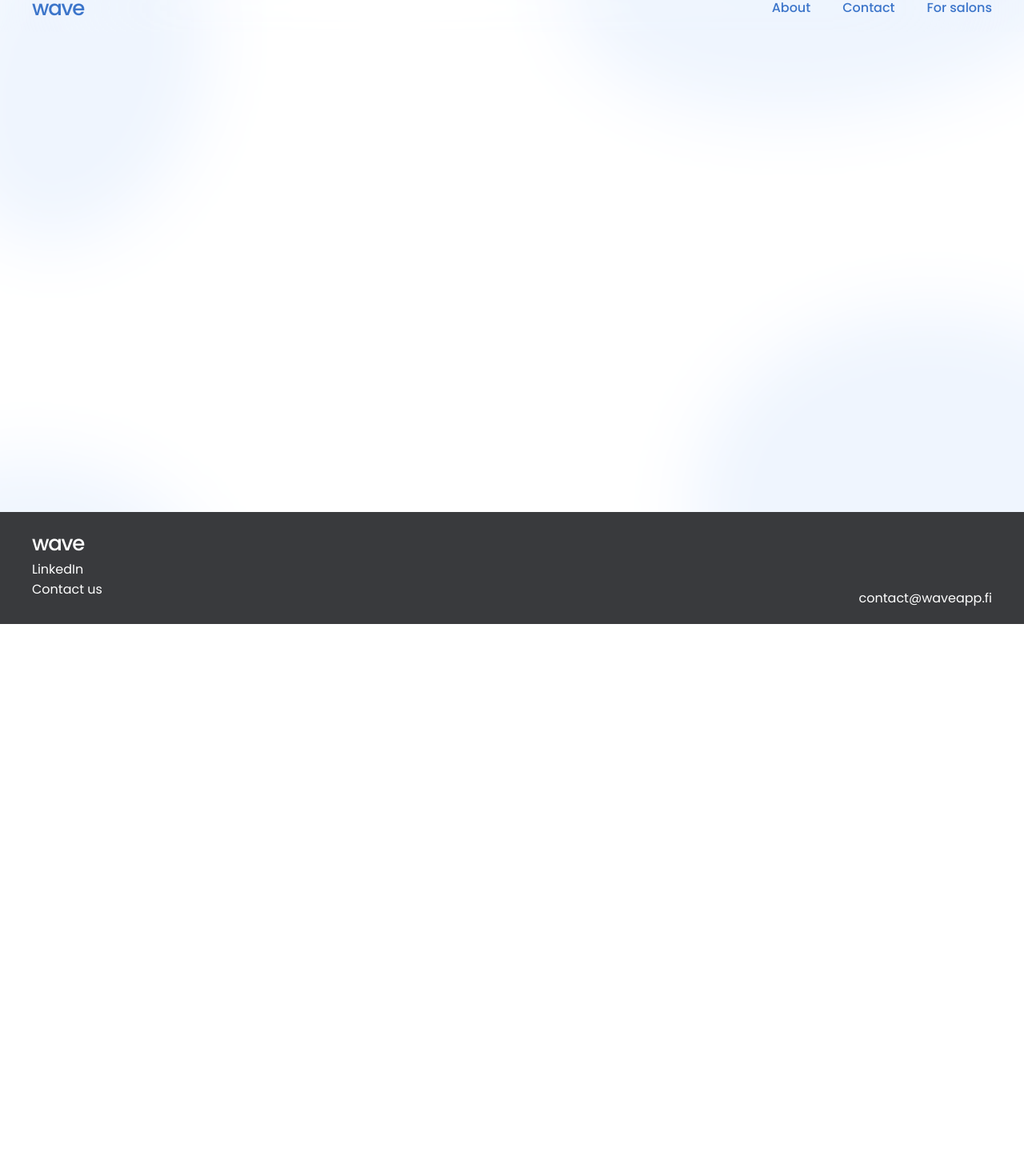
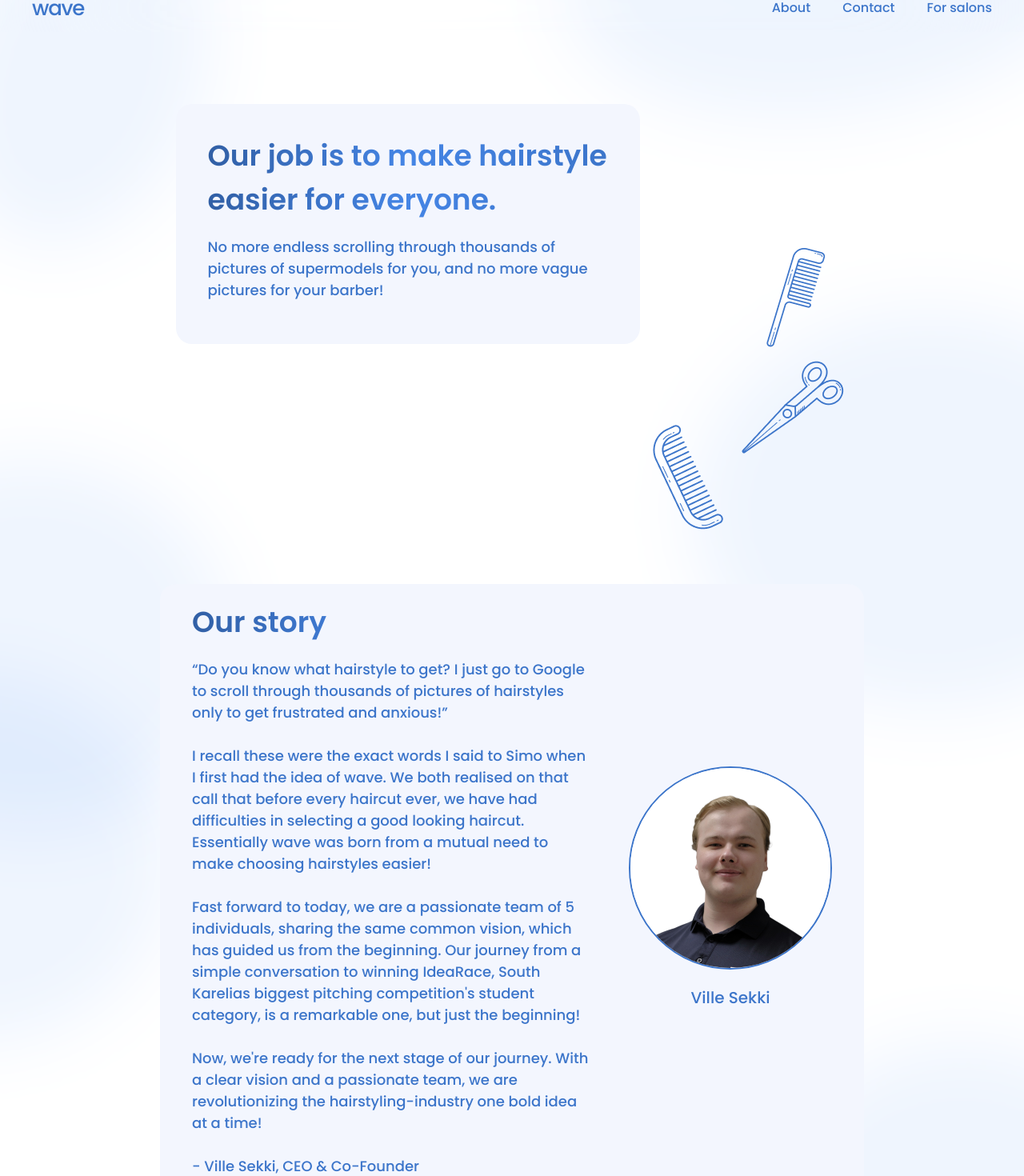
Before and after one commit to Wave-Oy/wave-website, a SvelteKit app: page /about in a window 1280 px wide. Shown: the part 20-1490 px from the top of the page at 80% size. Before the commit the page ends 800 px from the top, so only its background shows below. Built offline with nearby package versions, Linux system fonts and the light colour scheme.

Commit message:
About page

```diff
--- a/src/routes/about/+page.svelte
+++ b/src/routes/about/+page.svelte
@@ -1,5 +1,150 @@
+<script lang="ts">
+    // For icons check: https://svelte-icons.vercel.app/
+    import { base } from '$app/paths';
+</script>
+
 <div class="about page">
-    <div class="container">
-
+    <div class="row" style="max-height: 300px; margin-top:50px;">
+        <div class="col box-around">
+            <h1 class="gradient-l-r">Our job is to make hairstyle easier for everyone.</h1>
+            <p>No more endless scrolling through thousands of pictures of supermodels for you, and no more vague pictures for your barber!</p>
+        </div>
+        <div class="col" style="margin-top: 150px;">
+            <img src={`${base}/about-decorations.png`} alt="decorations" class="decorations">
+        </div>
+    </div>
+    <div class="row box-around" style="margin-top:300px; max-width:800px;">
+        <div class="col">
+            <h1 class="gradient-l-r">Our story</h1>
+            <p>
+                “Do you know what hairstyle to get? I just go to Google to scroll through thousands of pictures of hairstyles only to get frustrated and anxious!”
+                <br>
+                <br>
+                I recall these were the exact words I said to Simo when I first had the idea of wave. We both realised on that call that before every haircut ever, we have had difficulties in selecting a good looking haircut. Essentially wave was born from a mutual need to make choosing hairstyles easier!
+                <br>
+                <br>
+                Fast forward to today, we are a passionate team of 5 individuals, sharing the same common vision, which has guided us from the beginning. Our journey from a simple conversation to winning IdeaRace, South Karelias biggest pitching competition's student category, is a remarkable one, but just the beginning!
+                <br>
+                <br>
+                Now, we're ready for the next stage of our journey. With a clear vision and a passionate team, we are revolutionizing the hairstyling-industry one bold idea at a time!
+                <br>
+                <br>
+                - Ville Sekki, CEO & Co-Founder
+            </p>
+        </div>
+        <div class="col headshot-container">
+            <img src={`${base}/headshot_ville.jpg`} alt="Ville Sekki" class="headshot">
+            <p class="headshot-title">Ville Sekki</p>
+        </div>
+    </div>
+    <div class="row" style="margin-top:50px;">
+        <div class="col">
+            <img src={`${base}/about-decorations.png`} alt="decorations">
+        </div>
+        <div class="col box-around" style="margin-top:250px;">
+            <h1 class="gradient-l-r">Why do we do this?</h1>
+            <p>
+                Our job is to make choosing a hairstyle easier for everyone. That's our thing. But our deeper mission is to empower individuals, like you, to discover their ideal self-expression and image.
+                <br>
+                <br>
+                With Wave, we aim to boost everyone's confidence in their appearance. Hairstyling plays a significant role in our overall look, and with Wave, we help you find the best haircut for you, regardless of your hair type. No one needs to resemble a supermodel to shine bright like a diamond!
+                <br>
+                <br>
+                Through innovative technology and personalization, we're making hairstyling accessible, convenient, and perfectly tailored to everyone!
+            </p>
+        </div>
     </div>
 </div>
+
+
+<style lang="scss">
+    .about {
+        padding-top: 100px;
+        padding-bottom: 100px;
+        display: flex;
+        flex-direction: column;
+        justify-content: space-between;
+        align-items: center;
+    }
+
+    .row {
+        display: flex;
+        flex-direction: row;
+    }
+
+    .col {
+        display: flex;
+        flex-direction: column;
+
+        &.box-around {
+            max-width: 500px;
+        }
+
+        &.headshot-container {
+            align-items: center;
+            justify-content: center;
+            margin-left: 50px;
+        }
+
+        .headshot-title {
+            font-size: var(--paragraph-large);
+            color: var(--foreground-accent);
+            font-weight: 500;
+        }
+    }
+
+    .box-around {
+        justify-content: center;
+        align-items: center;
+        background-color: var(--blue-100);
+        padding: 20px 40px 20px 40px;
+        border-radius: 20px;
+    }
+
+    h1 {
+        font-size: 3.6rem;
+        font-weight: 600;
+        margin: 0;
+        padding: 0;
+
+        &.section-title {
+            font-size: 4.8rem;
+            margin-top: 2rem;
+        }
+
+        &.margin-bottom {
+            margin-bottom: 2rem;
+        }
+    }
+
+    p {
+        font-size: var(--paragraph-medium);
+        color: var(--foreground-accent);
+        font-weight: 500;
+        max-width: 500px;
+        padding: 0;
+    }
+
+    .gradient-l-r {
+        background: linear-gradient(to right, var(--blue-800), #4585E5, var(--blue-700));
+        background-clip: text;
+        color: rgba(0,0,0,0);
+    }
+
+    .gradient-r-l {
+        background: linear-gradient(to right, var(--blue-700), #4585E5, var(--blue-800));
+        background-clip: text;
+        color: rgba(0,0,0,0);
+    }
+
+    .decorations {
+        width: 100%;
+        max-width: 300px;
+    }
+
+    .headshot {
+        border-radius: 50%;
+        border: 2px solid var(--foreground-accent);
+        width: 250px;
+    }
+</style>
```
Also changed, not shown: src/routes/+page.svelte (+0 -11 lines), static/about-decorations.png (added), static/headshot_ville.jpg (added).
